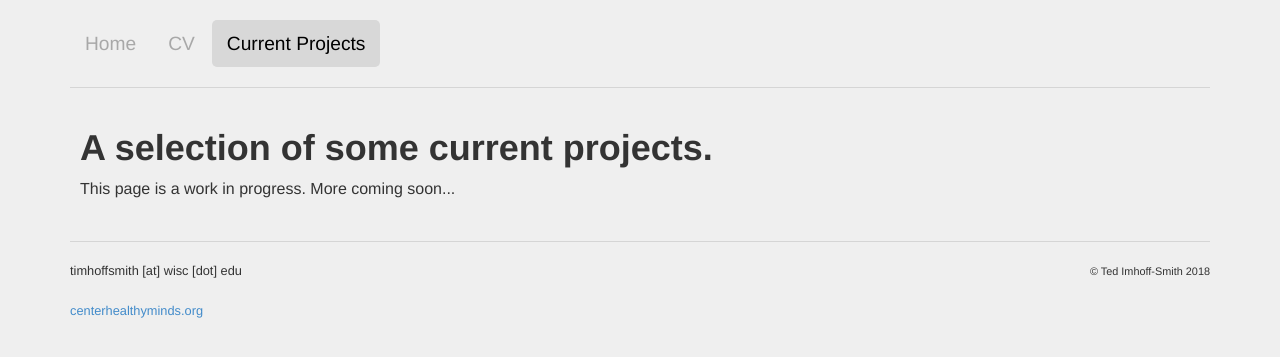
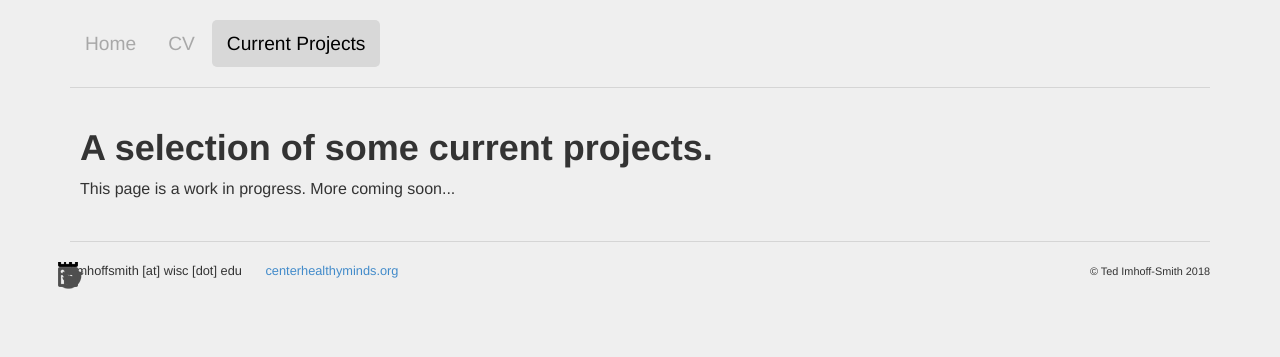
Before and after one commit to timhoffsmith/timhoffsmith.github.io, a Jekyll site: the page built from currentprojects/index.html, in a window 1280 px wide. Shown: the top 357 px of the page. Built offline with Jekyll 4.4.1, drawn with Linux system fonts in a browser that asks for light colours.

Commit message:
Footer 2

```diff
--- a/css/main.css
+++ b/css/main.css
@@ -27,7 +27,8 @@ img {
 .twitterbird {
 	width: 35px;
 	height: 35px;
-	position: relative;
+	position: absolute;
+	left: 0px;
 	background: url("../twitter_sprite2.png") bottom no-repeat;
 }
 .twitterbird:hover {
@@ -37,7 +38,8 @@ img {
 .linkedin {
 	width: 25px;
 	height: 25px;
-	position: relative;
+	position: absolute;
+	left: 0px;
 	background: url("../linkedin_sprite2.png") bottom no-repeat;
 }
 .linkedin:hover {
@@ -70,8 +72,8 @@ img {
 }
 
 .footer li {
-	display: block;
-	height: 40px;
+	display: inline;
+	height: 50px;
 	margin-right: 20px;
 }
 
```
